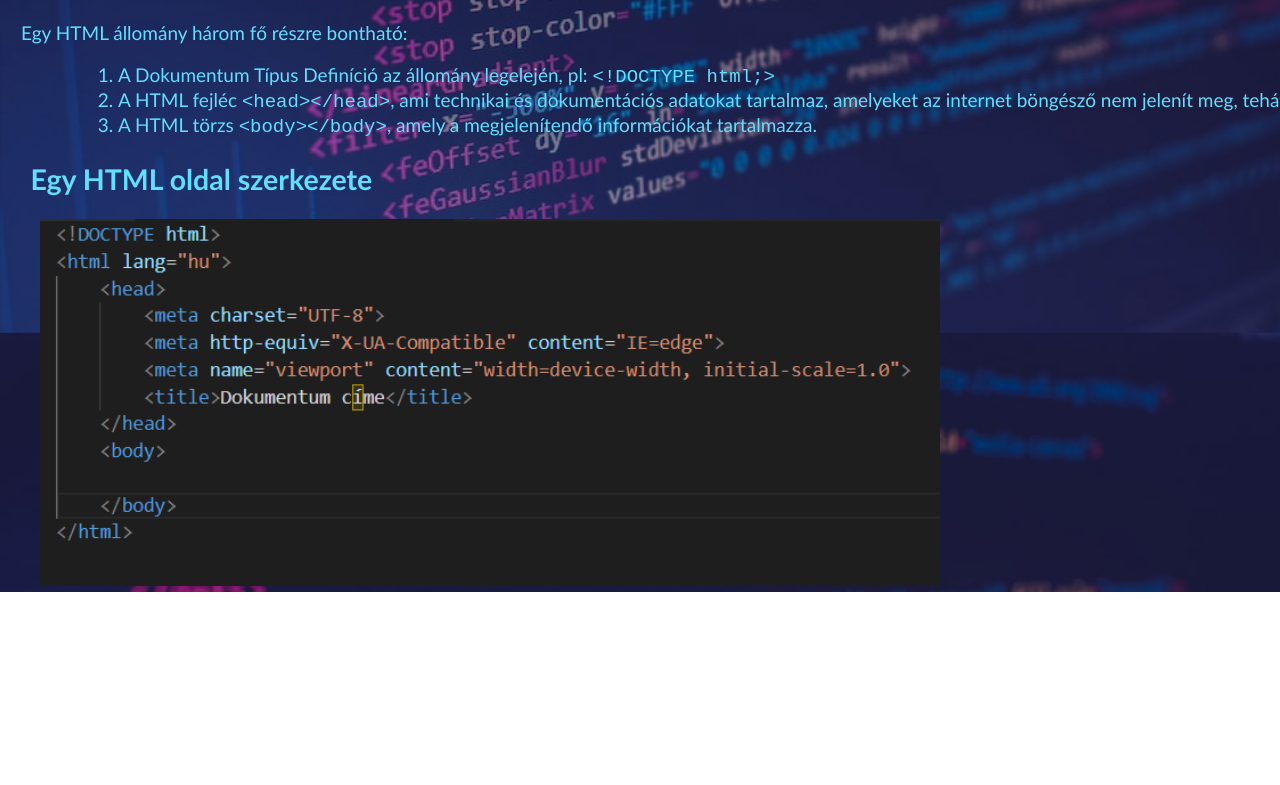
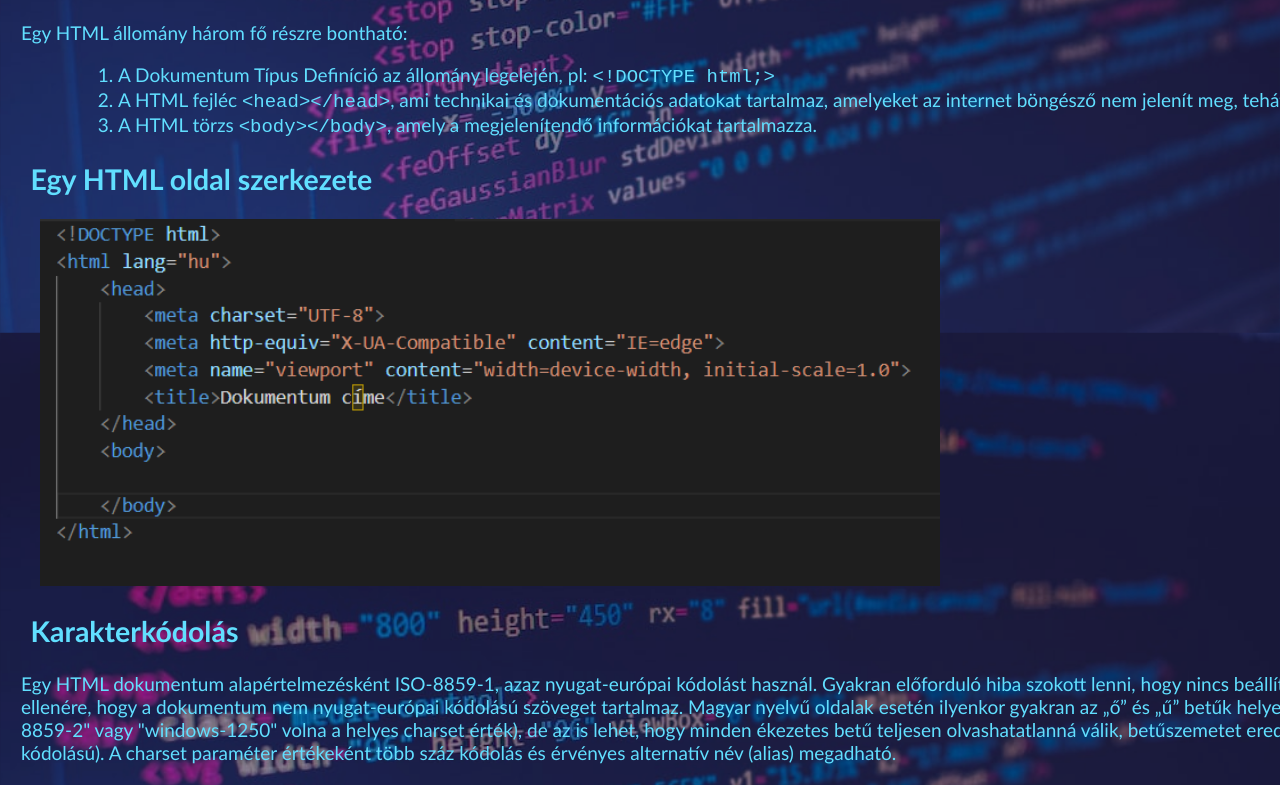
Before and after one commit to Botilori08/IKt-pojektmunka-2, a plain HTML site: page HTML.html in a window 1280 px wide. Shown: the part 521-1306 px from the top of the page. Before the commit the page ends 1113 px from the top, so only its background shows below. Drawn offline with Linux system fonts and the light colour scheme.

Commit message:
HTML update

```diff
--- a/HTML.html
+++ b/HTML.html
@@ -27,6 +27,8 @@
 				</ol>
 			<h2>Egy HTML oldal szerkezete</h2>
 			<img class="kep" src="./Képernyőkép 2023-04-03 154447.png">
+			<h2>Karakterkódolás</h2>
+			<p>Egy HTML dokumentum alapértelmezésként ISO-8859-1, azaz nyugat-európai kódolást használ. Gyakran előforduló hiba szokott lenni, hogy nincs beállítva a charset paraméter a fejléc content attribútumában, annak ellenére, hogy a dokumentum nem nyugat-európai kódolású szöveget tartalmaz. Magyar nyelvű oldalak esetén ilyenkor gyakran az „ő” és „ű” betűk helyett „õ” és „û” karaktereket látunk (ekkor valószínűleg "ISO-8859-2" vagy "windows-1250" volna a helyes charset érték), de az is lehet, hogy minden ékezetes betű teljesen olvashatatlanná válik, betűszemetet eredményezve (ha például a megjelenítendő szöveg UTF-8 kódolású). A charset paraméter értékeként több száz kódolás és érvényes alternatív név (alias) megadható.</p>
         </main>
 
 </body>
```
